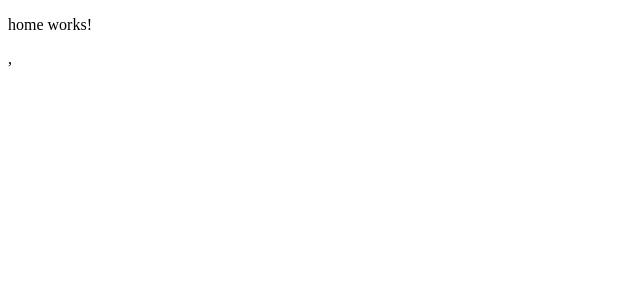
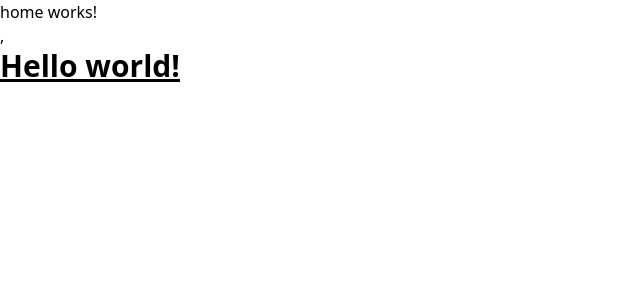
Before and after one commit to 10carabal/once, an Angular app: page / in a window 1280 px wide. Shown: the top 300 px of the page, without its empty margins (0-640 px from the left). Built offline with nearby package versions, Linux system fonts and the light colour scheme.

Commit message:
feat: integrate Tailwind CSS for styling
- Added Tailwind CSS and PostCSS dependencies in package.json.

```diff
--- a/package.json
+++ b/package.json
@@ -17,6 +17,7 @@
     "@angular/platform-browser": "^19.2.0",
     "@angular/platform-browser-dynamic": "^19.2.0",
     "@angular/router": "^19.2.0",
+    "@tailwindcss/postcss": "^4.1.14",
     "rxjs": "~7.8.0",
     "tslib": "^2.3.0",
     "zone.js": "~0.15.0"
@@ -26,12 +27,15 @@
     "@angular/cli": "^19.2.17",
     "@angular/compiler-cli": "^19.2.0",
     "@types/jasmine": "~5.1.0",
+    "autoprefixer": "^10.4.21",
     "jasmine-core": "~5.6.0",
     "karma": "~6.4.0",
     "karma-chrome-launcher": "~3.2.0",
     "karma-coverage": "~2.2.0",
     "karma-jasmine": "~5.1.0",
     "karma-jasmine-html-reporter": "~2.1.0",
+    "postcss": "^8.5.6",
+    "tailwindcss": "^3.4.18",
     "typescript": "~5.7.2"
   }
 }
--- a/src/app/home/home.component.html
+++ b/src/app/home/home.component.html
@@ -1 +1,4 @@
 <p>home works!</p>,
+<h1 class="text-3xl font-bold underline">
+  Hello world!
+</h1>
--- a/src/styles.css
+++ b/src/styles.css
@@ -1 +1,3 @@
-/* You can add global styles to this file, and also import other style files */
+@tailwind base;
+@tailwind components;
+@tailwind utilities;
--- /dev/null
+++ b/tailwind.config.js
@@ -0,0 +1,8 @@
+/** @type {import('tailwindcss').Config} */
+module.exports = {
+  content: ["./src/**/*.{html,ts}",],
+  theme: {
+    extend: {},
+  },
+  plugins: [],
+}
```
Also changed, not shown: 1 other file (tests, documents, lock files or other folders).
